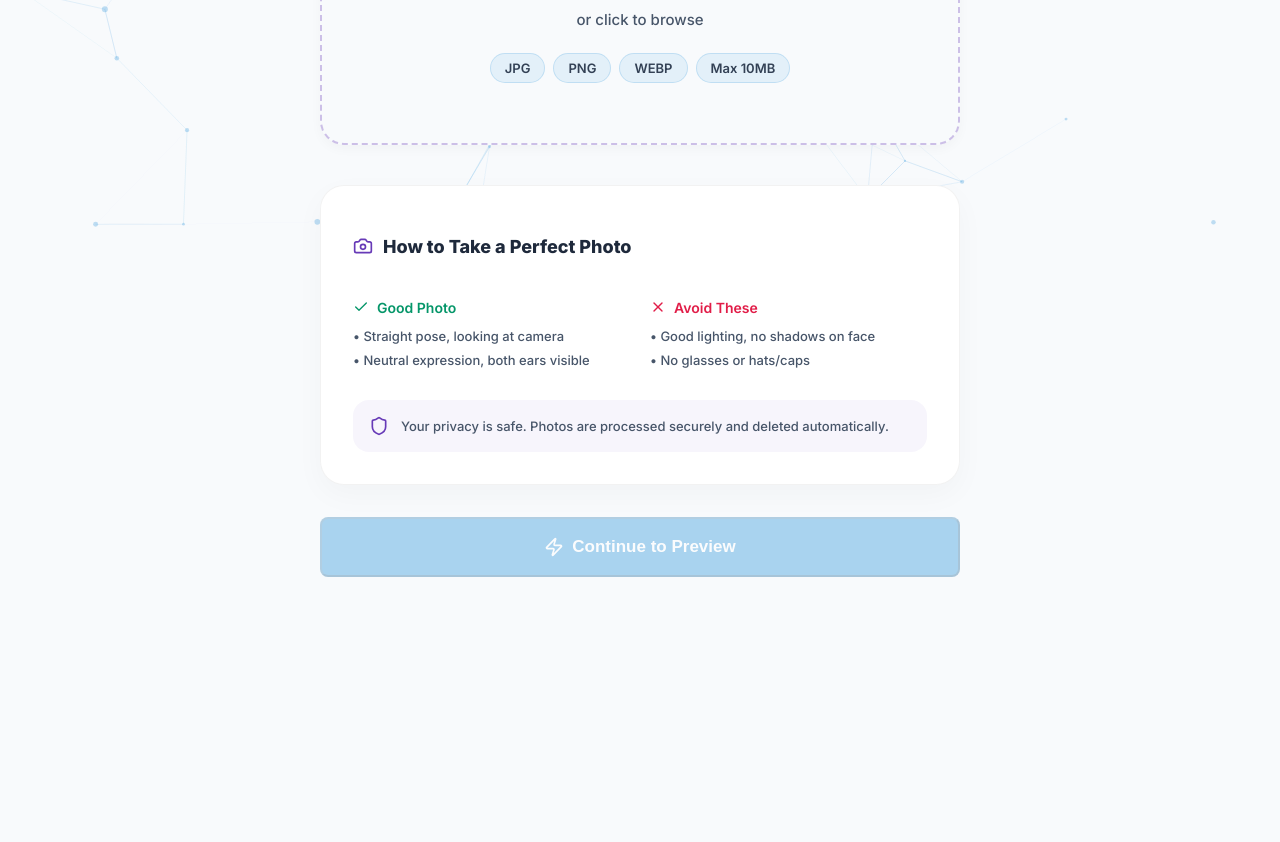
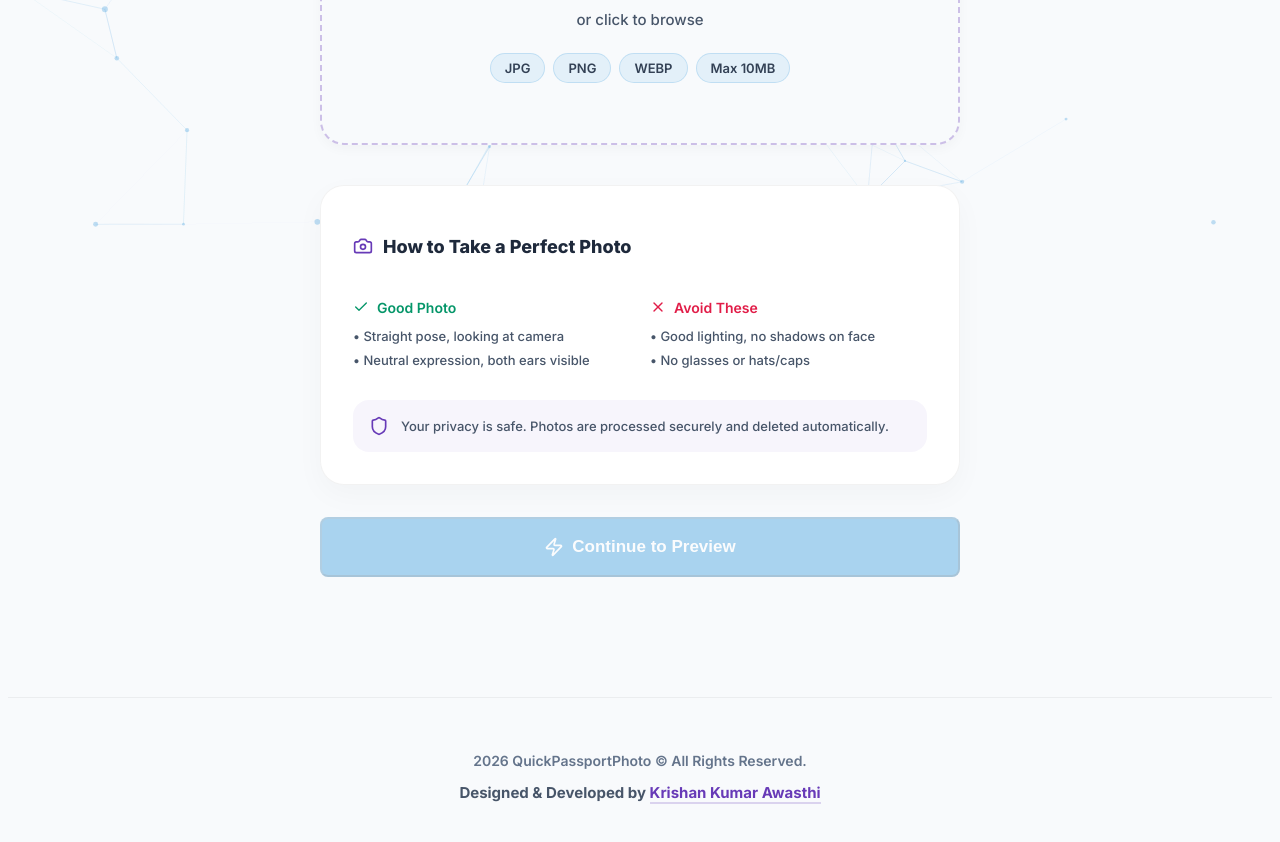
Before and after one commit to Dev-Krishan-Kumar-Awasthi/QuickPassportPhoto, a Next.js app: page /upload in a window 1280 px wide. Shown: the part 547-1389 px from the top of the page. Before the commit the page ends 1192 px from the top, so only its background shows below. Built offline with nearby package versions, Linux system fonts and the light colour scheme.

Commit message:
SEO: Enhanced meta tags and added Krishan Kumar Awasthi credits footer

```diff
--- a/app/layout.tsx
+++ b/app/layout.tsx
@@ -9,24 +9,23 @@ import ParticlesBackground from "./_components/ParticlesBackground";
 const inter = Inter({ subsets: ["latin"] });
 
 export const metadata: Metadata = {
-  metadataBase: new URL('https://quickpassportphoto.com'),
+  metadataBase: new URL('https://quick-passport-photo.vercel.app'),
   title: {
-    default: "QuickPassportPhoto | Shivpuri's Best Photo Maker by Krishan Kumar Awasthi",
-    template: "%s | QuickPassportPhoto KKA Shivpuri"
+    default: "QuickPassportPhoto | Best AI Passport Photo Maker by Krishan Kumar Awasthi",
+    template: "%s | QuickPassportPhoto KKA"
   },
-  description: "Create instant passport & ID photos in 15 seconds. Top-rated AI photo studio tool in Shivpuri by Krishan Kumar Awasthi (KKA). Perfect background removal, biometric cropping, and print-ready sheets.",
+  description: "Create official passport & ID photos in 15 seconds. Top-rated AI photo studio tool by Krishan Kumar Awasthi (KKA). Perfect for UPSC, SSC, Visa, and Exam cards with automated background removal and biometric cropping.",
   keywords: [
-    "photo", "shivpuri", "krishan kumar awasthi", "kka",
-    "photo shivpuri", "shivpuri photo studio", "best photo shivpuri",
-    "krishan kumar awasthi photo", "kka shivpuri", "kka photo",
-    "passport photo shivpuri", "urgent photo shivpuri", "online photo maker",
-    "passport size photo", "ID photo generator", "AI photo",
-    "background remover shivpuri", "krishan kumar awasthi photography",
-    "quick passport photo", "instant photo sheet", "print ready photo shivpuri"
+    "passport photo maker", "online passport photo", "passport size photo online",
+    "automatic background remover", "biometric photo maker", "visa photo maker",
+    "upsc photo generator", "ssc photo with date maker", "exam photo editor",
+    "krishan kumar awasthi", "kka shivpuri", "kka developer", "kka photo tool",
+    "id photo maker free", "passport photo print sheet", "4x6 photo sheet maker",
+    "passport photo maker india", "best passport photo tool", "ai background removal"
   ].join(", "),
-  authors: [{ name: "Krishan Kumar Awasthi", url: "https://quickpassportphoto.com" }],
+  authors: [{ name: "Krishan Kumar Awasthi", url: "https://kkawasthi.vercel.app/" }],
   creator: "Krishan Kumar Awasthi (KKA)",
-  publisher: "QuickPassportPhoto Shivpuri",
+  publisher: "QuickPassportPhoto",
   formatDetection: {
     email: false,
     address: false,
@@ -91,6 +90,29 @@ export default function RootLayout({
         <CustomCursor />
         <ParticlesBackground />
         {children}
+
+        {/* Simple Footer */}
+        <footer style={{
+          padding: '40px 24px', textAlign: 'center', position: 'relative', zIndex: 10,
+          background: 'rgba(255,255,255,0.02)', borderTop: '1px solid rgba(0,0,0,0.05)',
+          marginTop: 60
+        }}>
+          <p style={{ color: '#64748b', fontSize: 14, fontWeight: 600 }}>
+            {new Date().getFullYear()} QuickPassportPhoto &copy; All Rights Reserved.
+          </p>
+          <div style={{ marginTop: 8, color: '#475569', fontSize: 15, fontWeight: 700 }}>
+            Designed & Developed by{' '}
+            <a
+              href="https://kkawasthi.vercel.app/"
+              target="_blank"
+              rel="noopener noreferrer"
+              style={{ color: '#673AB7', textDecoration: 'none', borderBottom: '2px solid rgba(103, 58, 183, 0.2)' }}
+            >
+              Krishan Kumar Awasthi
+            </a>
+          </div>
+        </footer>
+
         <Script id="register-sw" strategy="afterInteractive">
           {`
             if ('serviceWorker' in navigator) {
```
